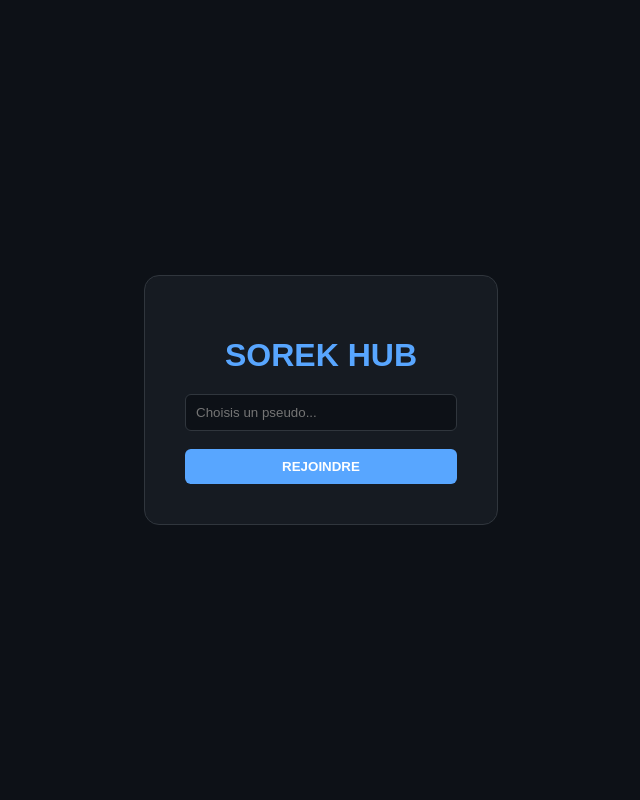
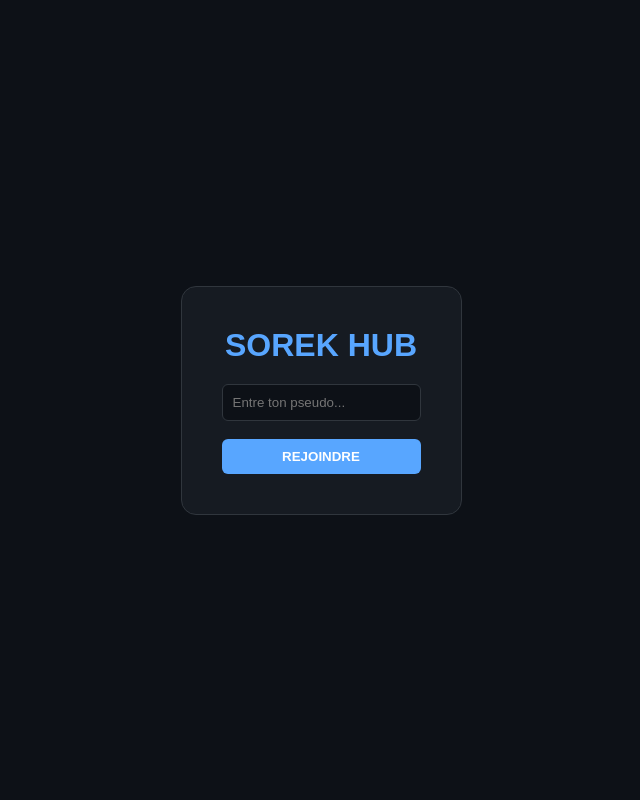
Before and after one commit to daxt61/tokacoockies_games, a Flask app: template templates/index.html in a window 1280 px wide. Shown: the whole page, without its empty margins (319-959 px from the left). Run offline with Flask 3, Linux system fonts and the light colour scheme; the template is opened without the code that fills it, so the values that code supplies are empty; some libraries are stand-ins or nearby versions.

Commit message:
Update index.html

```diff
--- a/templates/index.html
+++ b/templates/index.html
@@ -6,68 +6,71 @@
     <title>Sorek Hub</title>
     <script src="https://cdnjs.cloudflare.com/ajax/libs/socket.io/4.0.1/socket.io.js"></script>
     <style>
-        :root { --bg: #0d1117; --panel: #161b22; --accent: #58a6ff; --border: #30363d; --red: #f85149; }
-        body { margin: 0; background: var(--bg); color: white; font-family: sans-serif; display: flex; height: 100vh; overflow: hidden; }
+        :root { --bg: #0d1117; --panel: #161b22; --border: #30363d; --accent: #58a6ff; --red: #f85149; }
+        * { box-sizing: border-box; margin: 0; padding: 0; }
+        body { background: var(--bg); color: white; font-family: sans-serif; display: flex; height: 100vh; overflow: hidden; }
 
-        /* Sidebar gauche (Joueurs) */
-        #sidebar { width: 260px; background: #000; border-right: 1px solid var(--border); display: flex; flex-direction: column; padding: 20px; }
-        #user-list { flex: 1; overflow-y: auto; margin-top: 10px; }
+        /* Colonne de gauche (Joueurs) */
+        #left-col { width: 250px; background: #010409; border-right: 1px solid var(--border); display: flex; flex-direction: column; padding: 20px; }
+        #user-list { flex: 1; overflow-y: auto; margin-top: 15px; }
         .user-card { background: var(--panel); padding: 10px; border-radius: 8px; margin-bottom: 8px; display: flex; justify-content: space-between; align-items: center; border: 1px solid var(--border); }
 
-        /* Zone centrale (Paint) */
-        #main { flex: 1; display: flex; flex-direction: column; align-items: center; padding: 20px; overflow-y: auto; }
-        #canvas-wrap { background: white; border-radius: 12px; width: 100%; max-width: 700px; height: 400px; touch-action: none; position: relative; }
-        canvas { width: 100%; height: 100%; cursor: crosshair; border-radius: 12px; }
+        /* Centre (Zone de jeu / Paint) */
+        #center-col { flex: 1; display: flex; flex-direction: column; align-items: center; padding: 20px; }
+        #canvas-wrap { background: white; border-radius: 12px; width: 100%; max-width: 700px; height: 400px; touch-action: none; border: 2px solid var(--accent); }
+        canvas { width: 100%; height: 100%; border-radius: 10px; cursor: crosshair; }
 
-        /* Sidebar droite (Tchat) */
-        #chat-sidebar { width: 300px; background: #000; border-left: 1px solid var(--border); display: flex; flex-direction: column; padding: 15px; }
+        /* Colonne de droite (Chat) */
+        #right-col { width: 300px; background: #010409; border-left: 1px solid var(--border); display: flex; flex-direction: column; padding: 15px; }
         #msgs { flex: 1; overflow-y: auto; padding: 10px; font-size: 14px; }
-        .msg { margin-bottom: 8px; line-height: 1.4; }
-        .input-box { display: flex; gap: 5px; padding-top: 10px; }
+        .msg { margin-bottom: 8px; line-height: 1.4; border-bottom: 1px solid #21262d; padding-bottom: 4px; }
 
+        /* Formulaires */
+        .input-box { display: flex; gap: 5px; margin-top: 10px; }
         input { background: #0d1117; border: 1px solid var(--border); color: white; padding: 10px; border-radius: 6px; flex: 1; }
-        .btn { background: var(--accent); color: white; border: none; padding: 10px; border-radius: 6px; cursor: pointer; font-weight: bold; }
+        .btn { background: var(--accent); color: white; border: none; padding: 10px 15px; border-radius: 6px; cursor: pointer; font-weight: bold; }
+        .btn-red { background: var(--red); }
 
         /* Login */
-        #login-screen { position: fixed; inset: 0; background: var(--bg); z-index: 10000; display: flex; align-items: center; justify-content: center; }
+        #login-overlay { position: fixed; inset: 0; background: var(--bg); z-index: 1000; display: flex; align-items: center; justify-content: center; }
         .login-card { background: var(--panel); padding: 40px; border-radius: 15px; border: 1px solid var(--border); text-align: center; }
-
         .hidden { display: none !important; }
     </style>
 </head>
 <body>
 
-    <div id="login-screen">
+    <div id="login-overlay">
         <div class="login-card">
-            <h1 style="color:var(--accent); margin-bottom: 20px;">SOREK HUB</h1>
-            <input id="pseudo-in" placeholder="Choisis un pseudo..." style="width: 250px;"><br><br>
-            <button class="btn" style="width: 100%;" onclick="connecter()">REJOINDRE</button>
+            <h1 style="color:var(--accent); margin-bottom:20px;">SOREK HUB</h1>
+            <input id="pseudo-in" placeholder="Entre ton pseudo..." maxlength="12"><br><br>
+            <button class="btn" style="width:100%" onclick="rejoindre()">REJOINDRE</button>
         </div>
     </div>
 
-    <div id="sidebar">
-        <h2 id="my-pseudo" style="color:var(--accent); font-size: 1.2rem;">Pseudo</h2>
-        <hr style="width:100%; border:0; border-top:1px solid var(--border); margin: 15px 0;">
-        <p style="font-size: 0.8rem; color: #8b949e;">JOUEURS EN LIGNE</p>
+    <div id="left-col">
+        <h2 id="my-name" style="color:var(--accent); font-size: 1.2rem;">Pseudo</h2>
+        <hr style="border:0; border-top:1px solid var(--border); margin:15px 0;">
+        <p style="font-size: 0.75rem; color: #8b949e; margin-bottom:10px;">EN LIGNE</p>
         <div id="user-list"></div>
     </div>
 
-    <div id="main">
-        <h3>🎨 Paint Partagé</h3>
+    <div id="center-col">
+        <h3 style="margin-bottom:15px;">🎨 Paint Collaboratif</h3>
         <div id="canvas-wrap">
             <canvas id="canvas"></canvas>
         </div>
-        <div style="margin-top: 15px;">
-            <button class="btn" style="background: var(--red);" onclick="clearCanvas()">Tout effacer</button>
+        <div style="margin-top:15px; display:flex; gap:10px;">
+            <button class="btn btn-red" onclick="clean()">Effacer Tout</button>
+            <span style="color:#8b949e; font-size:0.8rem; align-self:center;">Mode : Noir (3px)</span>
         </div>
     </div>
 
-    <div id="chat-sidebar">
-        <div style="border-bottom: 1px solid var(--border); padding-bottom: 10px; font-weight: bold;">💬 TCHAT GLOBAL</div>
+    <div id="right-col">
+        <div style="font-weight:bold; color:var(--accent); border-bottom:1px solid var(--border); padding-bottom:10px;">💬 TCHAT GLOBAL</div>
         <div id="msgs"></div>
         <div class="input-box">
-            <input id="chat-i" placeholder="Ton message...">
-            <button class="btn" onclick="sendMsg()">➤</button>
+            <input id="chat-i" placeholder="Message..." autocomplete="off">
+            <button class="btn" onclick="send()">➤</button>
         </div>
     </div>
 
@@ -78,39 +81,38 @@
         let drawing = false;
         let lastX = 0, lastY = 0;
 
-        // --- FONCTION DE CONNEXION ---
-        function connecter() {
-            monPseudo = document.getElementById('pseudo-in').value.trim();
-            if (monPseudo.length < 2) return alert("Pseudo trop court !");
+        // --- AUTH ---
+        function rejoindre() {
+            const input = document.getElementById('pseudo-in');
+            monPseudo = input.value.trim();
+            if (monPseudo.length < 2) return alert("Pseudo trop court");
 
-            document.getElementById('login-screen').classList.add('hidden');
-            document.getElementById('my-pseudo').innerText = monPseudo;
+            document.getElementById('login-overlay').classList.add('hidden');
+            document.getElementById('my-name').innerText = "👤 " + monPseudo;
 
-            // On prévient le serveur qu'on arrive
             socket.emit('join', { pseudo: monPseudo });
-            initPaint();
+            initDrawing();
         }
 
-        // --- LOGIQUE DU TCHAT ---
-        function sendMsg() {
-            const input = document.getElementById('chat-i');
-            if (input.value.trim()) {
-                socket.emit('msg', { m: input.value });
-                input.value = "";
+        // --- CHAT ---
+        function send() {
+            const i = document.getElementById('chat-i');
+            if (i.value.trim()) {
+                socket.emit('msg', { m: i.value });
+                i.value = "";
             }
         }
 
-        // Écouter les nouveaux messages
         socket.on('new_msg', d => {
             const box = document.getElementById('msgs');
             const div = document.createElement('div');
             div.className = "msg";
-            div.innerHTML = `<b style="color:var(--accent)">${d.p}:</b> ${d.m}`;
+            div.innerHTML = `<b style="color:var(--accent)">${d.p} :</b> ${d.m}`;
             box.appendChild(div);
-            box.scrollTop = box.scrollHeight; // Scroll automatique
+            box.scrollTop = box.scrollHeight;
         });
 
-        // --- LISTE DES JOUEURS ---
+        // --- LISTE JOUEURS ---
         socket.on('update_users', users => {
             const list = document.getElementById('user-list');
             list.innerHTML = "";
@@ -124,65 +126,68 @@
             }
         });
 
-        // --- LOGIQUE DU PAINT ---
-        function initPaint() {
+        // --- PAINT ---
+        function initDrawing() {
             canvas.width = canvas.offsetWidth;
             canvas.height = canvas.offsetHeight;
             ctx.lineCap = 'round';
             ctx.lineWidth = 3;
+            ctx.strokeStyle = 'black';
+
+            const start = (e) => {
+                drawing = true;
+                const r = canvas.getBoundingClientRect();
+                const currX = (e.clientX || (e.touches ? e.touches[0].clientX : 0)) - r.left;
+                const currY = (e.clientY || (e.touches ? e.touches[0].clientY : 0)) - r.top;
+                [lastX, lastY] = [currX, currY];
+            };
 
             const draw = (e) => {
                 if (!drawing) return;
                 const r = canvas.getBoundingClientRect();
-                const x = (e.clientX || e.touches[0].clientX) - r.left;
-                const y = (e.clientY || e.touches[0].clientY) - r.top;
+                const x = (e.clientX || (e.touches ? e.touches[0].clientX : 0)) - r.left;
+                const y = (e.clientY || (e.touches ? e.touches[0].clientY : 0)) - r.top;
 
                 ctx.beginPath();
                 ctx.moveTo(lastX, lastY);
                 ctx.lineTo(x, y);
                 ctx.stroke();
 
-                // Envoi au serveur pour les autres
                 socket.emit('draw_data', { x1: lastX, y1: lastY, x2: x, y2: y, c: 'black', w: 3 });
-
                 [lastX, lastY] = [x, y];
             };
 
-            canvas.onmousedown = (e) => {
-                drawing = true;
-                const r = canvas.getBoundingClientRect();
-                [lastX, lastY] = [e.clientX - r.left, e.clientY - r.top];
-            };
-            canvas.onmousemove = draw;
-            window.onmouseup = () => drawing = false;
+            canvas.addEventListener('mousedown', start);
+            canvas.addEventListener('mousemove', draw);
+            window.addEventListener('mouseup', () => drawing = false);
 
-            // Tactile (Mobile)
-            canvas.ontouchstart = (e) => {
-                drawing = true;
-                const r = canvas.getBoundingClientRect();
-                [lastX, lastY] = [e.touches[0].clientX - r.left, e.touches[0].clientY - r.top];
-            };
-            canvas.ontouchmove = draw;
-            canvas.ontouchend = () => drawing = false;
+            canvas.addEventListener('touchstart', (e) => { e.preventDefault(); start(e); });
+            canvas.addEventListener('touchmove', (e) => { e.preventDefault(); draw(e); });
+            canvas.addEventListener('touchend', () => drawing = false);
         }
 
         socket.on('draw_remote', d => {
             ctx.beginPath();
+            ctx.strokeStyle = d.c;
+            ctx.lineWidth = d.w;
             ctx.moveTo(d.x1, d.y1);
             ctx.lineTo(d.x2, d.y2);
             ctx.stroke();
         });
 
-        function clearCanvas() {
+        function clean() {
             ctx.clearRect(0, 0, canvas.width, canvas.height);
             socket.emit('clear_canvas');
         }
         socket.on('canvas_cleared', () => ctx.clearRect(0, 0, canvas.width, canvas.height));
 
         function defier(id) {
-            alert("Le système de duel sera activé dès que ton ami acceptera !");
             socket.emit('envoyer_defi', { target_id: id, game_type: 'Morpion' });
+            alert("Défi envoyé à l'adversaire !");
         }
+
+        // Touche Entrée pour le chat
+        document.getElementById('chat-i').addEventListener('keypress', e => { if(e.key==='Enter') send(); });
     </script>
 </body>
 </html>
```
